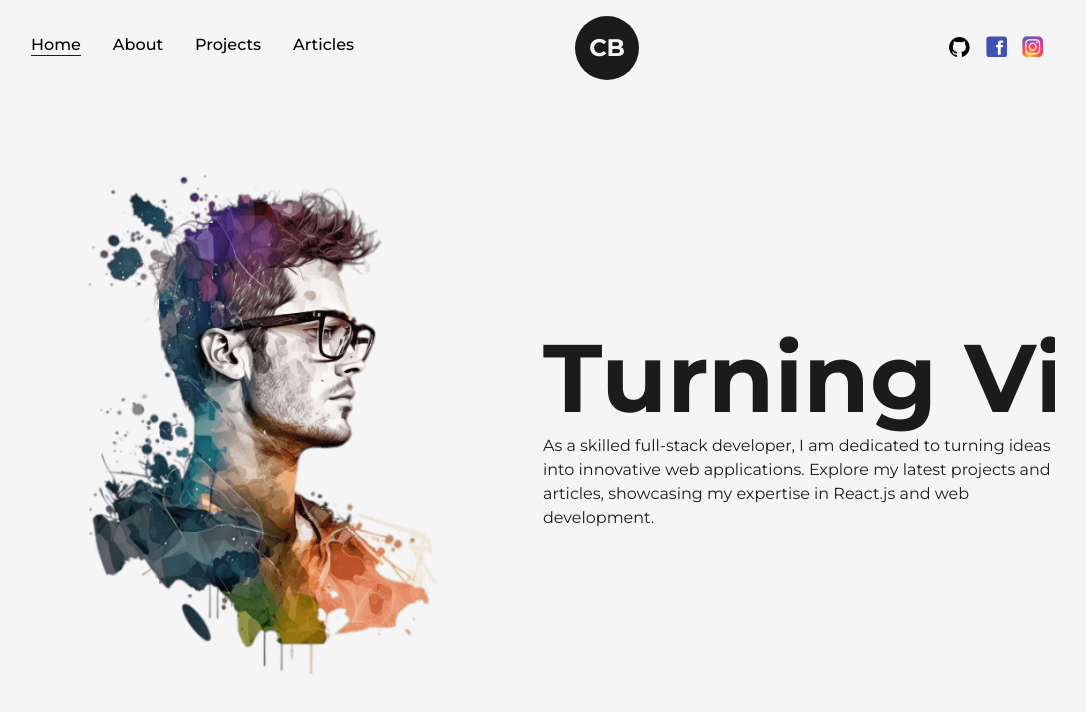
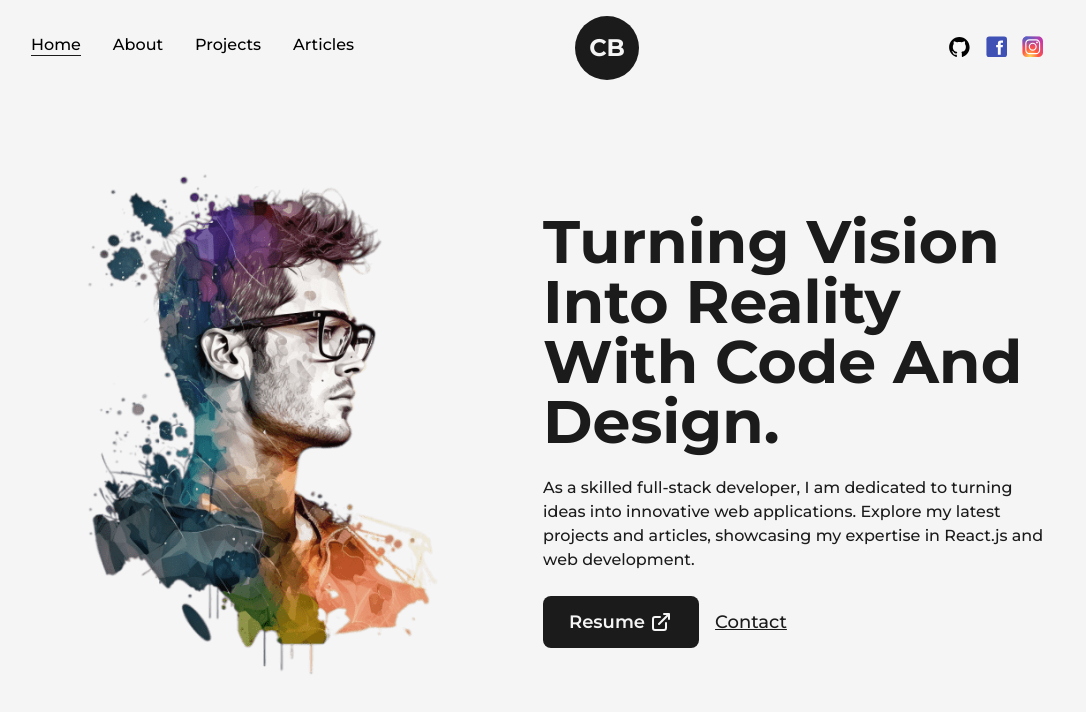
Before and after one commit to woo49m/Portfolio, a Next.js app: page / in a window 1280 px wide. Shown: the top 712 px of the page, without its empty margins (97-1183 px from the left). Built offline with nearby package versions, Linux system fonts and the light colour scheme.

Commit message:
commit Home text

```diff
--- a/src/components/AnimatedText.js
+++ b/src/components/AnimatedText.js
@@ -1,15 +1,52 @@
 import React from "react";
+import { motion } from "framer-motion";
+
+const quote = {
+  initial: {
+    opacity: 1,
+  },
+  animate: {
+    opacity: 1,
+    transition: {
+      delay: 0.5,
+      staggerChildren: 0.08,
+    },
+  },
+};
+
+const singleWord = {
+  initial: {
+    opacity: 0,
+    y: 50,
+  },
+  animate: {
+    opacity: 1,
+    y: 0,
+    transition: {
+      duration: 1,
+    },
+  },
+};
 
 const AnimatedText = ({ text, className = "" }) => {
   return (
     <div className="w-full mx-auto py-2 flex items-center justify-center text-center overflow-hidden">
-      <h1
+      <motion.h1
         className={`inline-block w-full text-dark font-bold capitalize text-8xl ${className}`}
+        variants={quote}
+        initial="initial"
+        animate="animate"
       >
         {text.split(" ").map((word, index) => (
-          <span key={word + "-" + index}>{word}&nbsp;</span>
+          <motion.span
+            key={word + "-" + index}
+            className=" inline-block"
+            variants={singleWord}
+          >
+            {word}&nbsp;
+          </motion.span>
         ))}
-      </h1>
+      </motion.h1>
     </div>
   );
 };
--- a/src/components/Icons.js
+++ b/src/components/Icons.js
@@ -10,6 +10,27 @@ export const GithubIcon = ({ className, ...rest }) => (
     className={`w-full h-auto ${className}`}
   >
     <path d="M36 12c13.255 0 24 10.745 24 24 0 10.656-6.948 19.685-16.559 22.818l.007-.022s-1.62-.759-1.586-2.114c.038-1.491 0-4.971 0-6.248 0-2.193-1.388-3.747-1.388-3.747s10.884.122 10.884-11.491c0-4.481-2.342-6.812-2.342-6.812s1.23-4.784-.426-6.812c-1.856-.2-5.18 1.774-6.6 2.697 0 0-2.25-.922-5.991-.922-3.742 0-5.991.922-5.991.922-1.419-.922-4.744-2.897-6.6-2.697-1.656 2.029-.426 6.812-.426 6.812s-2.342 2.332-2.342 6.812c0 11.613 10.884 11.491 10.884 11.491s-1.097 1.239-1.336 3.061c-.76.258-1.877.576-2.78.576-2.362 0-4.159-2.296-4.817-3.358-.649-1.048-1.98-1.927-3.221-1.927-.817 0-1.216.409-1.216.876s1.146.793 1.902 1.659c1.594 1.826 1.565 5.933 7.245 5.933.617 0 1.876-.152 2.823-.279-.006 1.293-.007 2.657.013 3.454.034 1.355-1.586 2.114-1.586 2.114l.007.022C18.948 55.685 12 46.656 12 36c0-13.255 10.745-24 24-24z" />
+  </svg>
+);
+
+export const LinkArrow = ({ className, ...rest }) => (
+  <svg
+    xmlns="http://www.w3.org/2000/svg"
+    width={24}
+    height={24}
+    viewBox="0 0 24 24"
+    className={`w-full h-auto ${className}`}
+    {...rest}
+  >
+    <path fill="none" d="M0 0h24v24H0z" />
+    <path
+      fill="none"
+      stroke="currentColor"
+      strokeLinecap="round"
+      strokeLinejoin="round"
+      strokeWidth={2}
+      d="M11 7H6a2 2 0 0 0-2 2v9a2 2 0 0 0 2 2h9a2 2 0 0 0 2-2v-5m-7 1L20 4m-5 0h5v5"
+    />
   </svg>
 );
 
--- a/src/pages/index.js
+++ b/src/pages/index.js
@@ -3,6 +3,8 @@ import Head from "next/head";
 import Image from "next/image";
 import profilePic from "../../public/images/profile/developer-pic-1.png";
 import AnimatedText from "@/components/AnimatedText";
+import Link from "next/link";
+import { LinkArrow } from "@/components/Icons";
 
 export default function Home() {
   return (
@@ -23,17 +25,37 @@ export default function Home() {
                 className="w-full h-auto"
               />
             </div>
-            <div className="w-1/2">
+            <div className="w-1/2 flex flex-col items-center self-center">
               <AnimatedText
                 text={"Turning Vision Into Reality With Code And Design."}
-                className=" text-6xl"
+                className="!text-6xl text-left"
               />
-              <p>
+              <p className="my-4 text-bas font-medium">
                 As a skilled full-stack developer, I am dedicated to turning
                 ideas into innovative web applications. Explore my latest
                 projects and articles, showcasing my expertise in React.js and
                 web development.
               </p>
+
+              <div className="flex items-center self-start mt-2 ">
+                <Link
+                  className="flex items-center bg-dark text-light p-2.5 px-6 rounded-lg text-lg font-semibold hover:bg-light hover:text-dark
+                   border-2 border-solid border-transparent hover:border-dark "
+                  href={"/dummy.pdf"}
+                  target="_blank"
+                  download={true}
+                >
+                  Resume
+                  <LinkArrow className={"w-6 ml-1"} />
+                </Link>
+                <Link
+                  href="mailto:i861128@gmail.com"
+                  target="_blank"
+                  className="ml-4 text-lg font-medium capitalize text-dark underline"
+                >
+                  Contact
+                </Link>
+              </div>
             </div>
           </div>
         </Layout>
```
